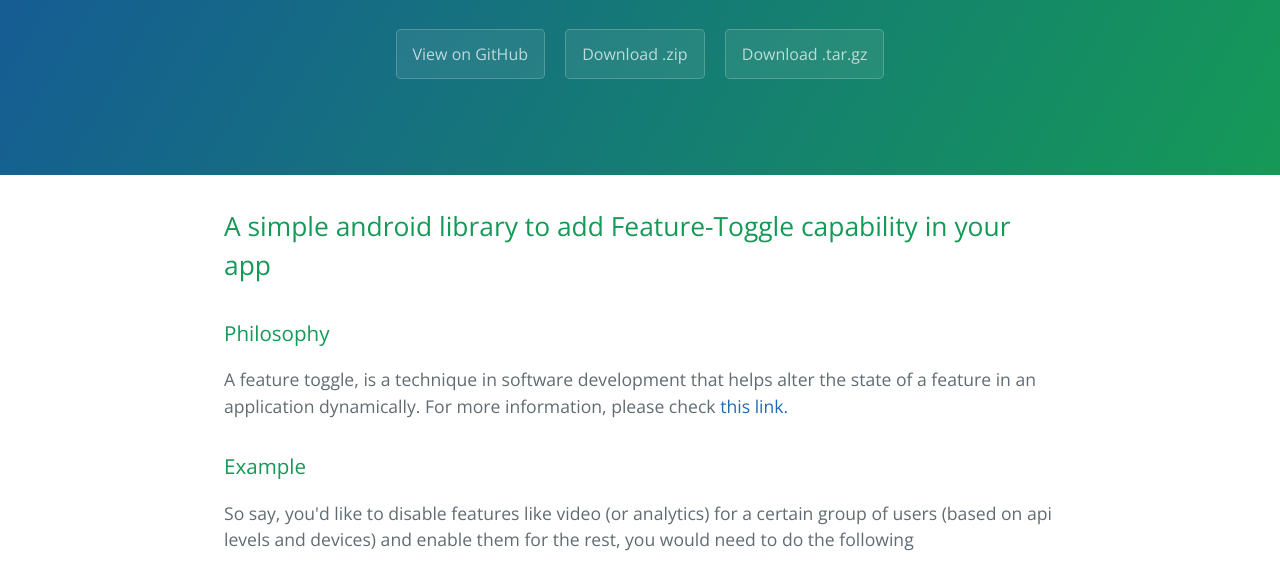
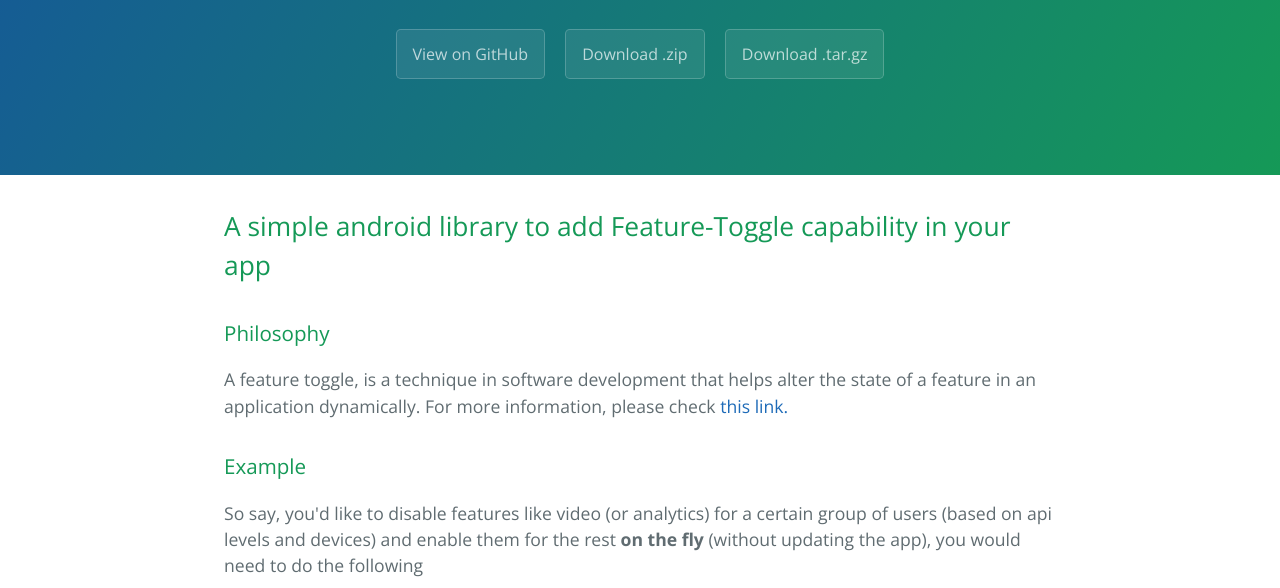
Before and after one commit to s0h4m/toggle, a plain HTML site: page index.html in a window 1280 px wide. Shown: the part 208-796 px from the top of the page. Drawn offline with nearby package versions, Linux system fonts and the light colour scheme.

Commit message:
adding "on the fly" in index.html

```diff
--- a/index.html
+++ b/index.html
@@ -30,7 +30,7 @@
 <h3>
 <a id="example" class="anchor" href="#example" aria-hidden="true"><span aria-hidden="true" class="octicon octicon-link"></span></a>Example</h3>
 
-<p>So say, you'd like to disable features like video (or analytics) for a certain group of users (based on api levels and devices) and enable them for the rest, you would need to do the following</p>
+<p>So say, you'd like to disable features like video (or analytics) for a certain group of users (based on api levels and devices) and enable them for the rest <b>on the fly</b> (without updating the app), you would need to do the following</p>
 
 <h4>
 <a id="step-1-create-a-configuration-file-in-the-following-json-format-and-host-it-somewhere-on-your-server-s3-etc" class="anchor" href="#step-1-create-a-configuration-file-in-the-following-json-format-and-host-it-somewhere-on-your-server-s3-etc" aria-hidden="true"><span aria-hidden="true" class="octicon octicon-link"></span></a>Step 1: Create a configuration file in the following json format and host it somewhere (on your server, S3, etc.)</h4>
```
